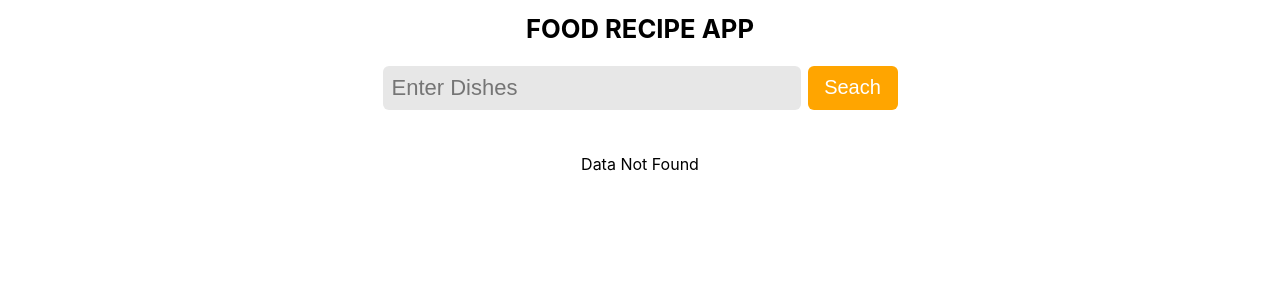
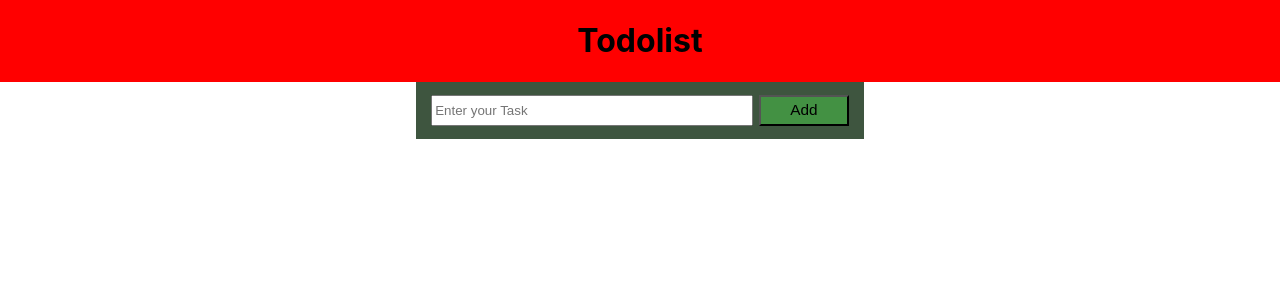
Before and after one commit to DarshanParaliya/Food-Recipe-app-using-react, a React (Create React App) app: page /#/todo in a window 1280 px wide. Before the commit this address had no page. Shown: the top 300 px of the page. Built offline with nearby package versions, Linux system fonts and the light colour scheme.

Commit message:
Todo List option add

```diff
--- a/src/App.js
+++ b/src/App.js
@@ -2,16 +2,21 @@ import './App.css';
 import Mainpage from "./components/Mainpage"
 import Mealinfo from "./components/Mealinfo"
 import { Routes, Route } from 'react-router-dom';
+import Todolist from './components/Todolist';
 
 function App() {
   return (
+
     <div className="App">
    {/* <Mainpage/> */}
    <Routes>
     <Route path='/' element={<Mainpage/>} />
     <Route path='/:mealid' element={<Mealinfo/>} />
+      <Route path='/todo' element={<Todolist/>} />
+
    </Routes>
     </div>
+
   );
 }
 
--- a/src/components/Mainpage.js
+++ b/src/components/Mainpage.js
@@ -1,5 +1,7 @@
 import React, { useState } from 'react'
+import { NavLink } from 'react-router-dom';
 import Mealcards from './Mealcards'
+import Todolist from './Todolist'
 
 function Mainpage() {
 const [data, setData] = useState()
@@ -26,7 +28,14 @@ if(search == ""){
   // console.log(data);
   return (
     <>
+    <div className='navbar'>
     <div className='head'>FOOD RECIPE APP</div>
+    <div className='todo'>
+    <NavLink to="/todo" className='navLink'> Go To TodoList</NavLink>
+    </div>
+
+    </div>
+
     <div className='container'>
 
    <div className='searchBar'>
--- /dev/null
+++ b/src/components/Todolist.js
@@ -0,0 +1,49 @@
+import React from 'react'
+import { useState } from 'react'
+
+function Todolist() {
+const[initial, setInitial] = useState();
+const[data, setData] = useState([]);
+
+const inputHandle = (event) => {
+ setInitial(event.target.value)
+}
+const getData = () => {
+    let store = [...data , initial]
+    setData(store)
+    setInitial("")
+}
+const deletData = (id) =>{
+   let filterData = data.filter((curItem, index) =>{
+    return(
+      index != id
+    )
+   })
+   setData(filterData)
+}
+
+  return (
+    <div className='todobody'>
+        <div className='titletodo'>
+        <h1>Todolist</h1>
+        </div>
+        <div className='container2'>
+        <div className='inputfield'>
+         <input type='text' placeholder='Enter your Task' value={initial} onChange={inputHandle}/>
+         <button onClick={getData}>Add</button>
+        </div>
+            {data.map((curItem, id) => {
+   return(
+    <div className='taskdata'>
+        <p>{curItem}</p>
+        <i className="ri-delete-bin-7-fill deleteIcon" onClick={()=> deletData(id)}></i>
+
+    </div>
+   )
+            })}
+        </div>
+    </div>
+  )
+}
+
+export default Todolist
--- a/src/index.css
+++ b/src/index.css
@@ -1,3 +1,5 @@
+@import "remixicon/fonts/remixicon.css";
+
 body {
   margin: 0;
   font-family: -apple-system, BlinkMacSystemFont, 'Segoe UI', 'Roboto', 'Oxygen',
@@ -105,9 +107,74 @@ code {
   text-align: center;
   justify-content: center;
 }
+.navbar{
+  /* background-color: red; */
+  display: flex;
+  justify-content: center;
+}
 .head{
+  width: 50%;
   margin-top: 1vw;
   text-align: center;
   font-size: 2vw;
   font-weight: 700;
 }
+.todo{
+  margin-top: 1.5vw;
+  margin-left: 1vw;
+  margin-right: 0;
+  right: 0;
+  text-align: center;
+}
+.navLink {
+  text-decoration: none;
+  color: black;
+  font-weight: 700;
+  font-size: 18px;
+}
+
+.titletodo {
+  width: 100%;
+  background-color: red;
+  display: flex;
+  justify-content: center;
+}
+.inputfield{
+  display: flex;
+  justify-content: center;
+  margin-top: 1vw;
+  margin-bottom: 1vw;
+}
+.inputfield input{
+  margin-right: .5vw;
+  height: 2vw;
+  width: 70%;
+}
+.inputfield button{
+  background-color: rgb(67, 145, 67);
+  width: 20%;
+  font-size: 1.2vw;
+}
+.container2{
+  width: 35%;
+  background-color: rgb(62, 85, 63);
+}
+.todobody{
+  width: 100%;
+  align-items: center;
+  display: flex;
+  justify-content: center;
+  flex-direction: column;
+}
+.taskdata{
+  display: flex;
+  justify-content: space-between;
+  margin: auto 1.5vw;
+}
+.deleteIcon{
+padding-top: 1vw;
+font-size: 1.3vw;
+}
+.taskdata p{
+  font-size: 1vw;
+}
--- a/src/index.js
+++ b/src/index.js
@@ -3,17 +3,17 @@ import ReactDOM from 'react-dom/client';
 import './index.css';
 import App from './App';
 import reportWebVitals from './reportWebVitals';
-import { BrowserRouter} from 'react-router-dom';
+import { HashRouter} from 'react-router-dom';
 
 const root = ReactDOM.createRoot(document.getElementById('root'));
 root.render(
-  <BrowserRouter>
+  <HashRouter>
   <React.StrictMode>
 
     <App />
 
   </React.StrictMode>
-  </BrowserRouter>
+  </HashRouter>
 );
 
 // If you want to start measuring performance in your app, pass a function
```
Also changed, not shown: package.json (+7 -2 lines), 1 other file (tests, documents, lock files or other folders).
